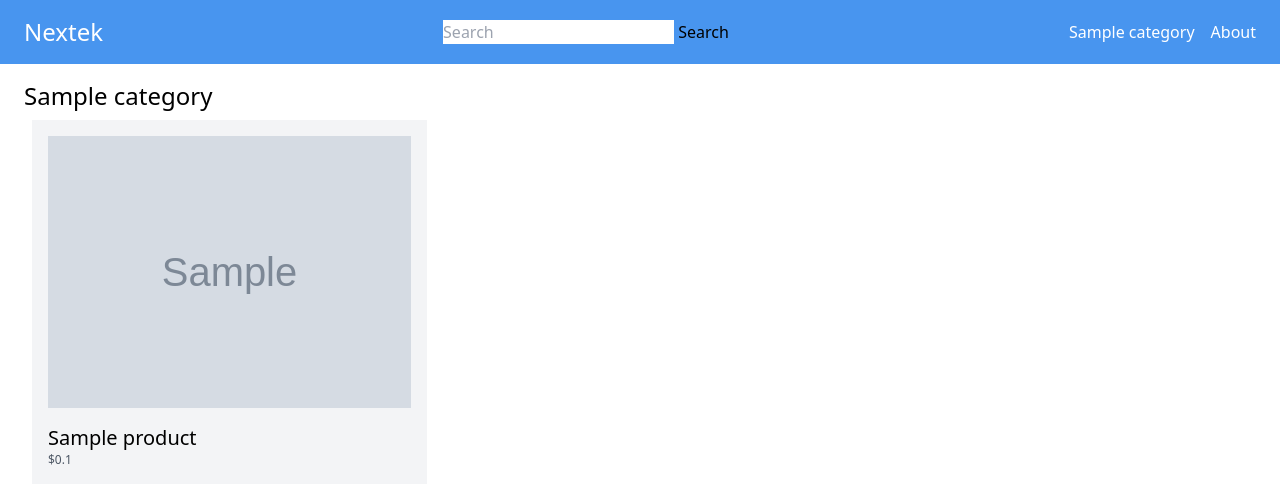
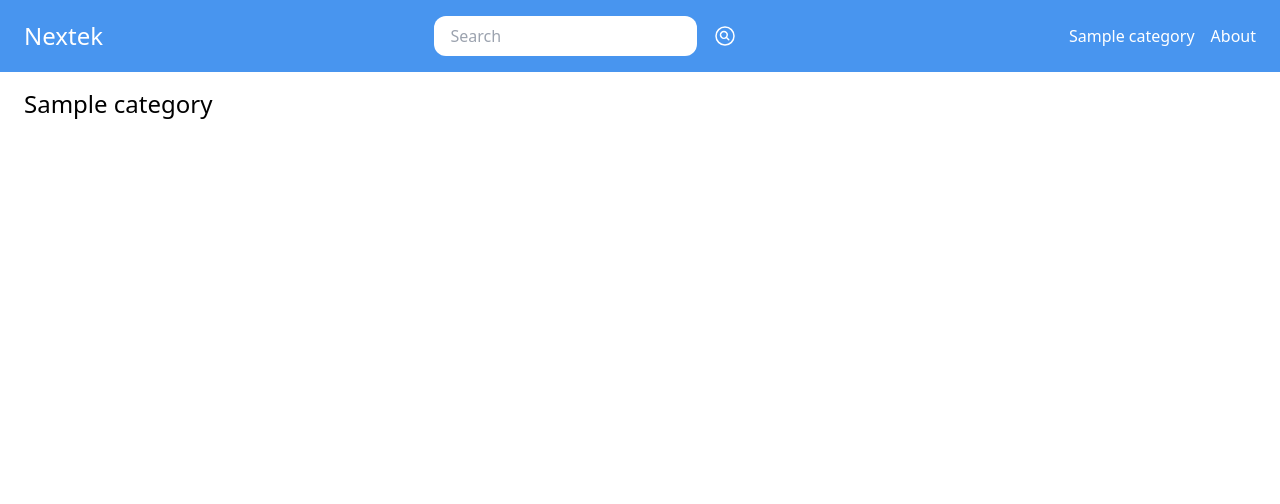
Before and after one commit to ruben-duarte/Nextek-django-ecommerce, a Django app: a page that uses core/templates/core/base.html in a window 1280 px wide. Shown: the top 504 px of the page. Run offline with Django 4.2, Linux system fonts and the light colour scheme; tables that the repository leaves empty hold one stand-in row (values such as "Sample post"); grey boxes marked "Sample" are stand-in pictures; some libraries are stand-ins or nearby versions.

Commit message:
refactoring code, finish delete product and add cart functionality

```diff
--- a/core/templates/core/base.html
+++ b/core/templates/core/base.html
@@ -1,10 +1,14 @@
+
 {% load menu %}
 <!doctype html>
+
+{% load static %}
 <html>
     <head>
         <meta charset="UTF-8">
         <meta name="viewport" content="width=device-width, initial-scale=1.0">
-        <link rel="icon" type="image/png" href="../core/n-icon.png">
+        {% comment %} <link rel="icon" type="image/png" href="/n-icon.png"> {% endcomment %}
+        <link rel="shortcut icon" type="image/png" href="{% static 'n-icon.png' %}"/>
         <title>{% block title  %}{% endblock  %} | nextek</title>
         <script src="https://cdn.tailwindcss.com"></script>
     </head>
@@ -15,18 +19,23 @@
             </div>
 
             <div class="search">
-                <form method="get" action="/search/">
-                    <input type="search" name="query" placeholder="Search">
-                    <button>Search</button>
+                <form method="get" action="/search/" class="flex items-center space-x-4">
+                    <input type="search" name="query" placeholder="Search" class="py-2 px-4 rounded-xl">
+                    <button>
+                        <svg xmlns="http://www.w3.org/2000/svg" fill="none" viewBox="0 0 24 24" stroke-width="1.5" stroke="currentColor" class="w-6 h-6 text-white">
+                            <path stroke-linecap="round" stroke-linejoin="round" d="M15.75 15.75l-2.489-2.489m0 0a3.375 3.375 0 10-4.773-4.773 3.375 3.375 0 004.774 4.774zM21 12a9 9 0 11-18 0 9 9 0 0118 0z" />
+                          </svg>
+
+                    </button>
                 </form>
             </div>
 
-            <div class="menu flex space-x-4">
+            <div class="menu flex items-center space-x-4">
                 {% menu %}
 
                 {% if request.user.is_authenticated %}
-                       <a href="{% url 'myaccount' %}" class="text-white">My account</a>
-                       <a href="{% url 'my_store' %}" class="text-white">My store</a>
+                       <a href="{% url 'myaccount' %}" class="py-2 px-4 bg-teal-400 text-white rounded-xl  hover:bg-teal-700">My account</a>
+                       <a href="{% url 'my_store' %}" class="py-2 px-4 bg-teal-400 text-white rounded-xl hover:bg-teal-700">My store</a>
                 {% endif %}
 
             </div>
--- a/core/views.py
+++ b/core/views.py
@@ -2,7 +2,7 @@ from django.shortcuts import render
 from store.models import Product
 
 def frontpage(request):
-    products = Product.objects.all()[0:6]
+    products = Product.objects.filter(status=Product.ACTIVE)[0:6]
 
     return render(request, 'core/frontpage.html', {
         'products': products
--- a/nextek/settings.py
+++ b/nextek/settings.py
@@ -26,6 +26,9 @@ SECRET_KEY = 'django-insecure-xl-(&&i6&_#^ou%le)ne!eupuv77l#ufh%m72w32$k)=$=xu95
 DEBUG = True
 
 ALLOWED_HOSTS = []
+
+CART_SESSION_ID = 'cart'
+SESSION_COOKIE_AGE = 86400
 
 LOGIN_REDIRECT_URL = 'myaccount'
 LOGOUT_REDIRECT_URL = 'frontpage'
@@ -121,6 +124,7 @@ USE_TZ = True
 # https://docs.djangoproject.com/en/4.2/howto/static-files/
 
 STATIC_URL = 'static/'
+
 MEDIA_URL = 'media/'
 MEDIA_ROOT = BASE_DIR / 'media'
 
--- a/store/models.py
+++ b/store/models.py
@@ -18,10 +18,10 @@ class Product(models.Model):
     DELETED = 'deleted'
 
     STATUS_CHOICES = (
-        (DRAFT, 'draft'),
-        (WAITING_APPROVAL, 'waiting approval'),
-        (ACTIVE, 'active'),
-        (DELETED, 'deleted'),
+        (DRAFT, 'Draft'),
+        (WAITING_APPROVAL, 'Waiting approval'),
+        (ACTIVE, 'Active'),
+        (DELETED, 'Deleted'),
     )
 
     user = models.ForeignKey(User, related_name='products', on_delete=models.CASCADE)
--- a/store/templates/store/category_detail.html
+++ b/store/templates/store/category_detail.html
@@ -5,23 +5,5 @@
 {% block content %}
     <h1 class="text-2xl">{{ category.title }}</h1>
 
-    <div class="flex flex-wrap ">
-        {% for product in products  %}
-            <div class="product w-1/3 p-2">
-                <div class="p-4 bg-gray-100">
-                    <a href="{% url 'product_detail' product.category.slug product.slug %}">
-                        {% if product.image %}
-                        <div class="image mb-4">
-                            <img src="{{ product.image.url }}" alt="image of {{product.title}}">
-                        </div>
-                        {% endif %}
-                    <h2 class="text-xl ">
-                        {{ product.title }}
-                    </h2>
-                    <p class="text-xs text-gray-600" >${{ product.get_display_price }}</p>
-                </a>
-                </div>
-            </div>
-        {% endfor %}
-    </div>
+    {% include 'store/partials/products.html' %}
 {% endblock  %}
--- /dev/null
+++ b/store/templates/store/partials/products.html
@@ -0,0 +1,18 @@
+<div class="flex flex-wrap">
+    {% for product in products  %}
+        <div class="product w-1/3 p-2">
+                <div class="p-4 bg-gray-100">
+                        <a href="{% url 'product_detail' product.category.slug product.slug %}">
+                            {% if product.image %}
+                                <div class="image mb-2">
+                                    <img src="{{ product.image.url }}" alt="image of {{product.title}}">
+                                </div>
+                            {% endif %}
+                            <h2 class="text-xl"> {{ product.title }}</h2>
+                            <p class="text-xs text-gray-600">${{product.get_display_price}}</p>
+
+                        </a>
+                </div>
+        </div>
+    {% endfor %}
+</div>
--- a/store/templates/store/product_detail.html
+++ b/store/templates/store/product_detail.html
@@ -23,4 +23,6 @@
         {{product.description}}
        </p>
     {% endif %}
+
+    <a href="{% url 'add_to_cart' product.id %}" class="inline-block px-8 py-4 bg-teal-500 text-white">Add to cart</a>
 {% endblock  %}
--- a/store/urls.py
+++ b/store/urls.py
@@ -4,6 +4,8 @@ from . import views
 
 urlpatterns = [
     path('search/', views.search, name='search'),
+    path('add-to-cart/<int:product_id>/', views.add_to_cart, name='add_to_cart'),
     path('<slug:slug>/', views.category_detail, name='category_detail'),
     path('<slug:category_slug>/<slug:slug>/', views.product_detail, name='product_detail'),
+
 ]
--- a/store/views.py
+++ b/store/views.py
@@ -1,11 +1,18 @@
 from django.db.models import Q
-from django.shortcuts import render, get_object_or_404
+from django.shortcuts import render, get_object_or_404, redirect
 
+from .cart import Cart
 from .models import Product,Category
+
+def add_to_cart(request, product_id):
+    cart =Cart(request)
+    cart.add(product_id)
+
+    return redirect('frontpage')
 
 def search(request):
     query = request.GET.get('query', '')
-    products = Product.objects.filter( Q(title__icontains=query) |
+    products = Product.objects.filter(status=Product.ACTIVE).filter( Q(title__icontains=query) |
         Q(description__icontains=query)
         )
     return render(request, 'store/search.html', {
@@ -17,14 +24,15 @@ def search(request):
 
 def category_detail(request, slug):
     category = get_object_or_404(Category, slug=slug)
-    products = category.products.all()
+    products = category.products.filter(status=Product.ACTIVE)
     return render(request,'store/category_detail.html', {
         'category': category,
         'products': products,
     })
 
 def product_detail(request, category_slug, slug):
-    product = get_object_or_404(Product, slug=slug)
+
+    product = get_object_or_404(Product, slug=slug, status=Product.ACTIVE)
 
     return render(request, 'store/product_detail.html', {
         'product': product
--- a/userprofile/templates/userprofile/add_product.html
+++ b/userprofile/templates/userprofile/product_form.html
@@ -7,7 +7,7 @@
 {% block content %}
     <h1 class="text-2xl">{{ title }}</h1>
 
-    <form method="post" action="." enctype="multipart/form-data">
+    <form method="post" action="." enctype="multipart/form-data" class="space-y-5">
         {% csrf_token %}
 
         {{ form.as_p }}
--- a/userprofile/templates/userprofile/vendor_detail.html
+++ b/userprofile/templates/userprofile/vendor_detail.html
@@ -9,7 +9,7 @@
         {% firstof user.get_full_name user.user_name  %}
     </h1>
     <div class="flex flex-wrap ">
-        {% for product in user.products.all  %}
+        {% for product in products  %}
             <div class="product w-1/3 p-2">
                 <div class="p-4 bg-gray-100">
                     <a href="{% url 'product_detail' product.category.slug product.slug %}">
```
Also changed, not shown: core/templates/core/frontpage.html (+1 -19 lines), store/cart.py (added, +46 -0 lines), store/forms.py (+17 -0 lines), store/templates/store/search.html (+1 -20 lines), userprofile/templates/userprofile/my_store.html (+18 -17 lines), userprofile/views.py (+9 -4 lines), nextek/static/n-icon.png (renamed from core/templates/core/n-icon.png).
